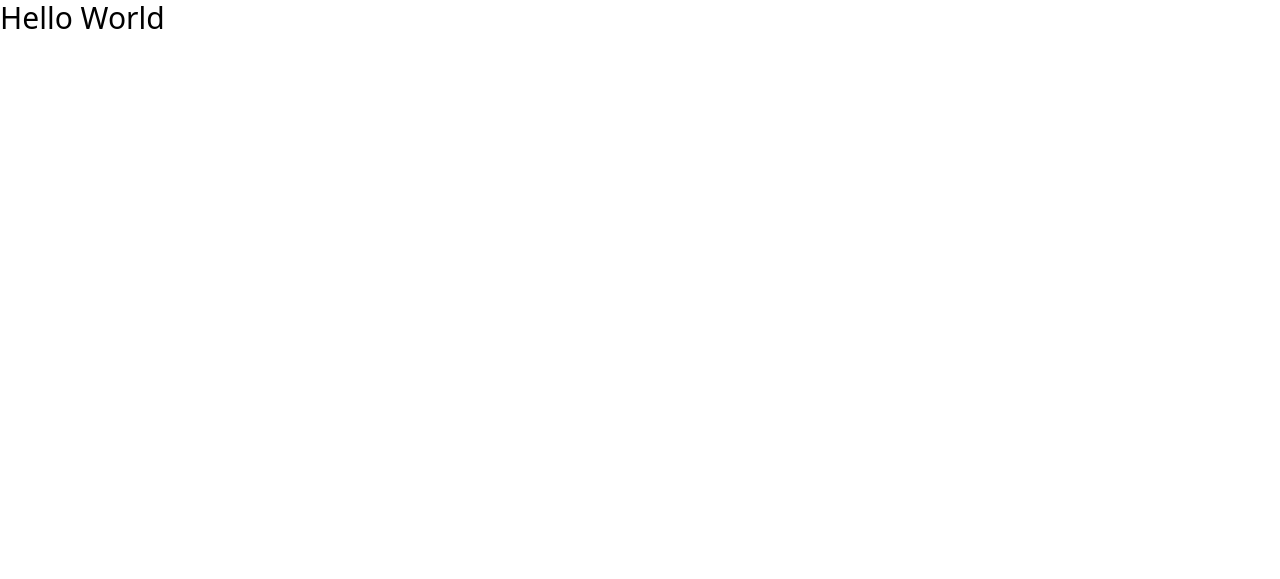
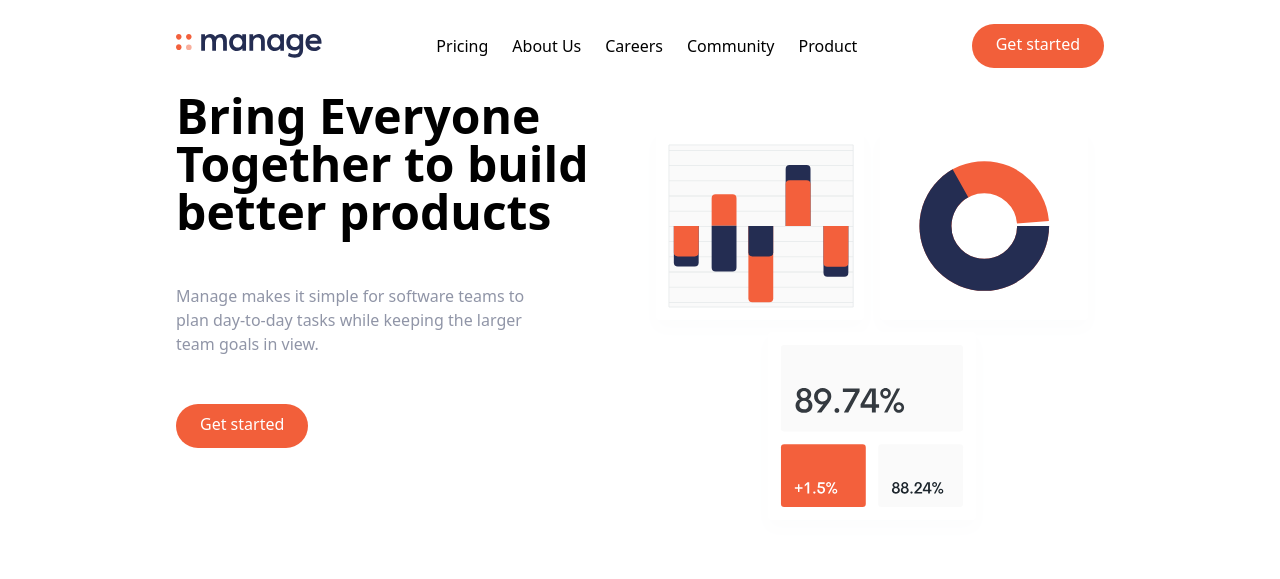
Before and after one commit to Rojimkolwey/Manage-landing-page, a website: page index.html in a window 1280 px wide. Drawn offline with Linux system fonts and the light colour scheme.

Commit message:
Here section

```diff
--- a/index.html
+++ b/index.html
@@ -4,10 +4,64 @@
     <meta charset="UTF-8" />
     <meta http-equiv="X-UA-Compatible" content="IE=edge" />
     <meta name="viewport" content="width=device-width, initial-scale=1.0" />
-    <title>Manage Lanfing Pahe</title>
+    <title>Manage Lanfing Page</title>
     <link rel="stylesheet" href="css/main.css" />
   </head>
   <body>
-    <h1 class="text-3xl">Hello World</h1>
+    <!---Navbar-->
+    <nav class="relative container mx-auto p-6">
+      <!---flex container-->
+      <div class="flex items-center justify-between">
+        <!---logo-->
+        <img src="images/logo.svg" alt="" />
+        <!---menu items-->
+        <div class="hidden md:flex space-x-6">
+          <a href="http://" class="hover:text-darkGrayishBlue">Pricing</a>
+          <a href="http://" class="hover:text-darkGrayishBlue"> About Us</a>
+          <a href="http://" class="hover:text-darkGrayishBlue"> Careers</a>
+          <a href="http://" class="hover:text-darkGrayishBlue"> Community</a>
+          <a href="http://" class="hover:text-darkGrayishBlue"> Product</a>
+        </div>
+        <!---button-->
+
+        <a
+          href="#"
+          class="hidden md:block p-3 px-6 pt-2 text-white bg-brightRed rounded-full baseline hover:bg-brightRedLight"
+          >Get started</a
+        >
+      </div>
+    </nav>
+    <!---Hero section-->
+
+    <section id="hero">
+      <!---flex container-->
+      <div
+        class="container flex flex-col-reverse md:flex-row items-center px-6 mx-auto mt10 space-y-0 md:space-y-0"
+      >
+        <!---left Item-->
+        <div class="flex flex-col mb-32 space-y-12 md:w-1/2">
+          <h1
+            class="max-w-md text-4xl font-bold text-center md:text-5xl md:text-left"
+          >
+            Bring Everyone Together to build better products
+          </h1>
+          <p class="max-w-sm text-center text-darkGrayishBlue md:text-left">
+            Manage makes it simple for software teams to plan day-to-day tasks
+            while keeping the larger team goals in view.
+          </p>
+          <div class="flex justify-center md:justify-start">
+            <a
+              href="#"
+              class="p-3 px-6 pt-2 text-white bg-brightRed rounded-full baseline hover:bg-brightRedLight"
+              >Get started</a
+            >
+          </div>
+        </div>
+        <!--right{image}-->
+        <div class="md:w-1/2">
+          <img src="images/illustration-intro.svg" alt="" />
+        </div>
+      </div>
+    </section>
   </body>
 </html>
--- a/tailwind.config.js
+++ b/tailwind.config.js
@@ -2,17 +2,24 @@
 module.exports = {
   content: ["./*.html"],
   theme: {
+    screens: {
+      sm: "480px",
+      md: "768px",
+      lg: "976px",
+      xl: "1440px",
+    },
 
-    screens:{
-      sm:'480px',
-      md:'768px',
-      lg:'976px',
-      xl:'1440px'
-    },
     extend: {
-      colors:{
-        brightRed:''
-      }
+      colors: {
+        brightRed: "hsl(12, 88%, 59%)",
+        brightRedLight: "hsl(12, 88%, 69%)",
+        brightRedSupLight: "hsl(12, 88%, 95%)",
+        darkBlue: "hsl(228, 39%, 23%)",
+        darkGrayishBlue: "hsl(227, 12%, 61%)",
+        veryDarkBlue: "hsl(233, 12%, 13%)",
+        veryPaleBlue: "hsl(13, 100%, 96%)",
+        veryLightGray: "hsl(0, 0%, 98%)",
+      },
     },
   },
   plugins: [],
```
Also changed, not shown: css/main.css, images/avatar-ali.png (added), images/avatar-anisha.png (added), images/avatar-richard.png (added), images/avatar-shanai.png (added), images/bg-simplify-section-desktop.svg (added), images/bg-simplify-section-mobile.svg (added), images/bg-tablet-pattern.svg (added), images/favicon-32x32.png (added), images/icon-close.svg (added), images/icon-facebook.svg (added), images/icon-hamburger.svg (added), images/icon-instagram.svg (added), images/icon-pinterest.svg (added), 4 more files.
